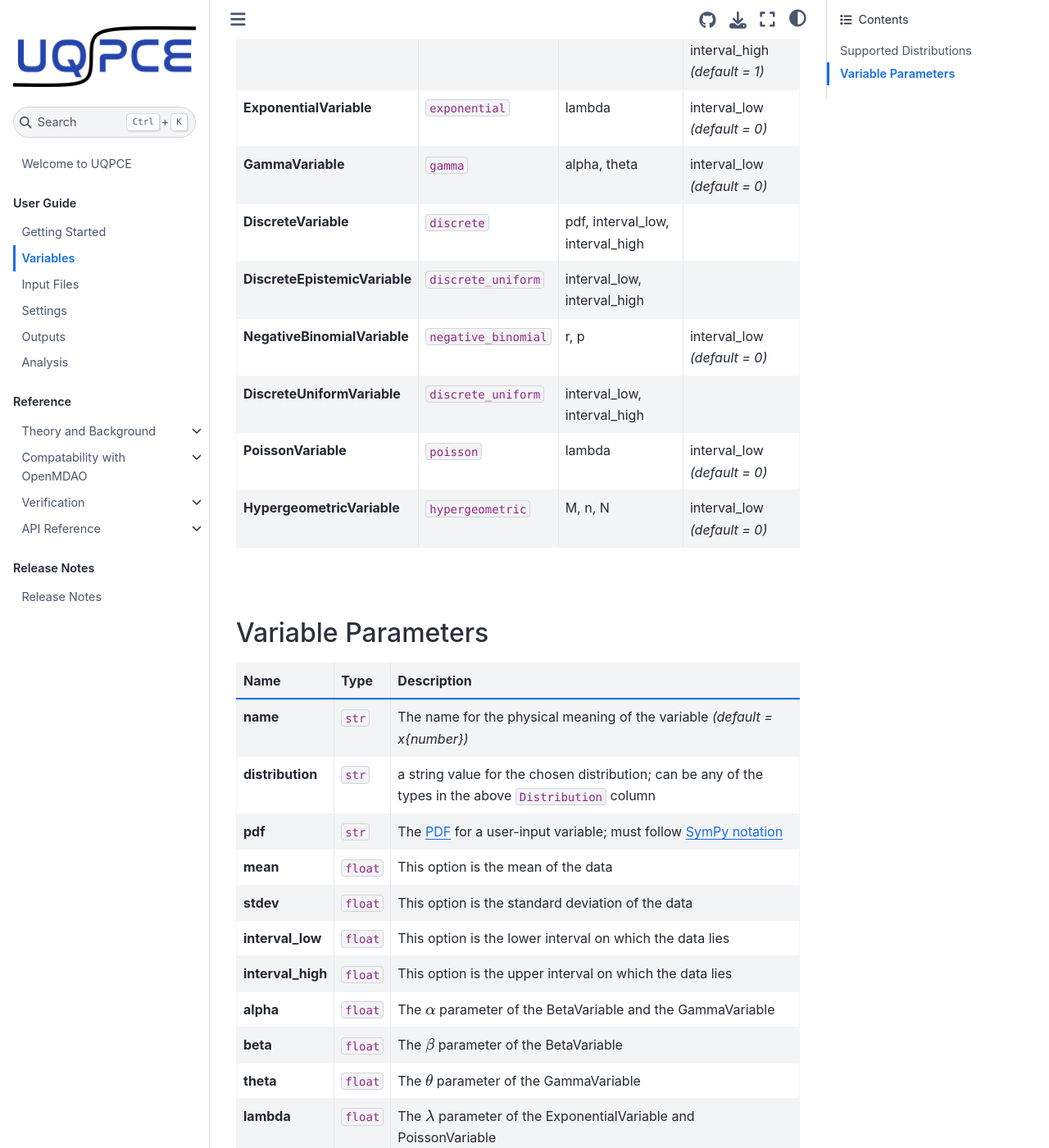
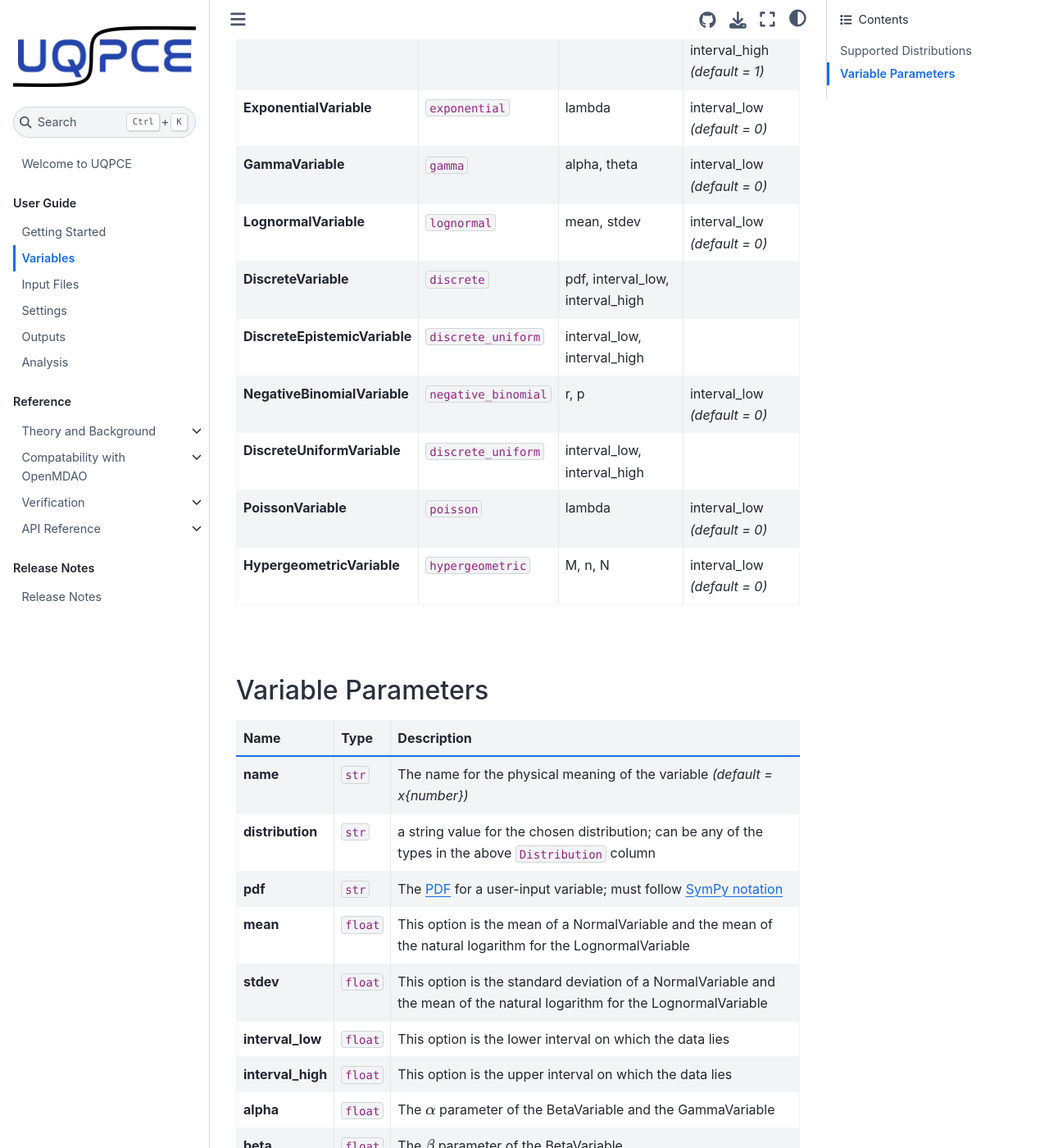
Before and after one commit to nasa/UQPCE, a Jupyter Book: the page built from docs/user-guide/variables.md, in a window 1280 px wide and 1400 px high, scrolled down 649 px. Shown: the whole window at 82% size. Built offline with Jupyter Book 1.0.4 settings and Sphinx 7.4.7 and the Sphinx Book theme 1.1.4, drawn with Linux system fonts in a browser that asks for light colours; pages that are not in the unit, such as notebooks, are missing from menus.

Commit message:
updated documentation to reflect the LognormalVariable

```diff
--- /dev/null
+++ b/docs/reference/continuous/lognormal.rst
@@ -0,0 +1,5 @@
+Lognormal Variable
+-------------------
+
+.. autoclass:: uqpce.pce.variables.continuous.LognormalVariable
+    :members:
--- a/docs/user-guide/variables.md
+++ b/docs/user-guide/variables.md
@@ -14,6 +14,7 @@ The following section will discuss what is required for each variable when using
 | **BetaVariable** | ``beta`` | alpha, beta | interval_low *(default = 0)*, <br /> interval_high *(default = 1)* |
 | **ExponentialVariable** | ``exponential`` | lambda | interval_low *(default = 0)* |
 | **GammaVariable** | ``gamma`` | alpha, theta | interval_low *(default = 0)* |
+| **LognormalVariable** | ``lognormal`` | mean, stdev | interval_low *(default = 0)* |
 | **DiscreteVariable** | ``discrete`` | pdf, interval_low, interval_high |  |
 | **DiscreteEpistemicVariable** | ``discrete_uniform`` | interval_low, interval_high |  |
 | **NegativeBinomialVariable** | ``negative_binomial`` | r, p | interval_low *(default = 0)* |
@@ -29,8 +30,8 @@ The following section will discuss what is required for each variable when using
 |**name** | ``str`` | The name for the physical meaning of the variable *(default = x{number})*|
 |**distribution** | ``str`` | a string value for the chosen distribution; can be any of the types in the above ``Distribution`` column|
 |**pdf** | ``str`` | The [PDF](../theory/symbols-and-defs) for a user-input variable; must follow [SymPy notation](https://docs.sympy.org/latest/tutorials/intro-tutorial/simplification.html)|
-|**mean** | ``float`` | This option is the mean of the data|
-|**stdev** | ``float`` | This option is the standard deviation of the data|
+|**mean** | ``float`` | This option is the mean of a NormalVariable and the mean of the natural logarithm for the LognormalVariable|
+|**stdev** | ``float`` | This option is the standard deviation of a NormalVariable and the mean of the natural logarithm for the LognormalVariable|
 |**interval_low** | ``float`` | This option is the lower interval on which the data lies|
 |**interval_high** | ``float`` | This option is the upper interval on which the data lies|
 |**alpha** | ``float`` | The $\alpha$ parameter of the BetaVariable and the GammaVariable|
```
Also changed, not shown: docs/reference/continuous-variables.md (+1 -0 lines), docs/theory/variables.md (+9 -0 lines), docs/user-guide/inputs.md (+0 -1 lines).
